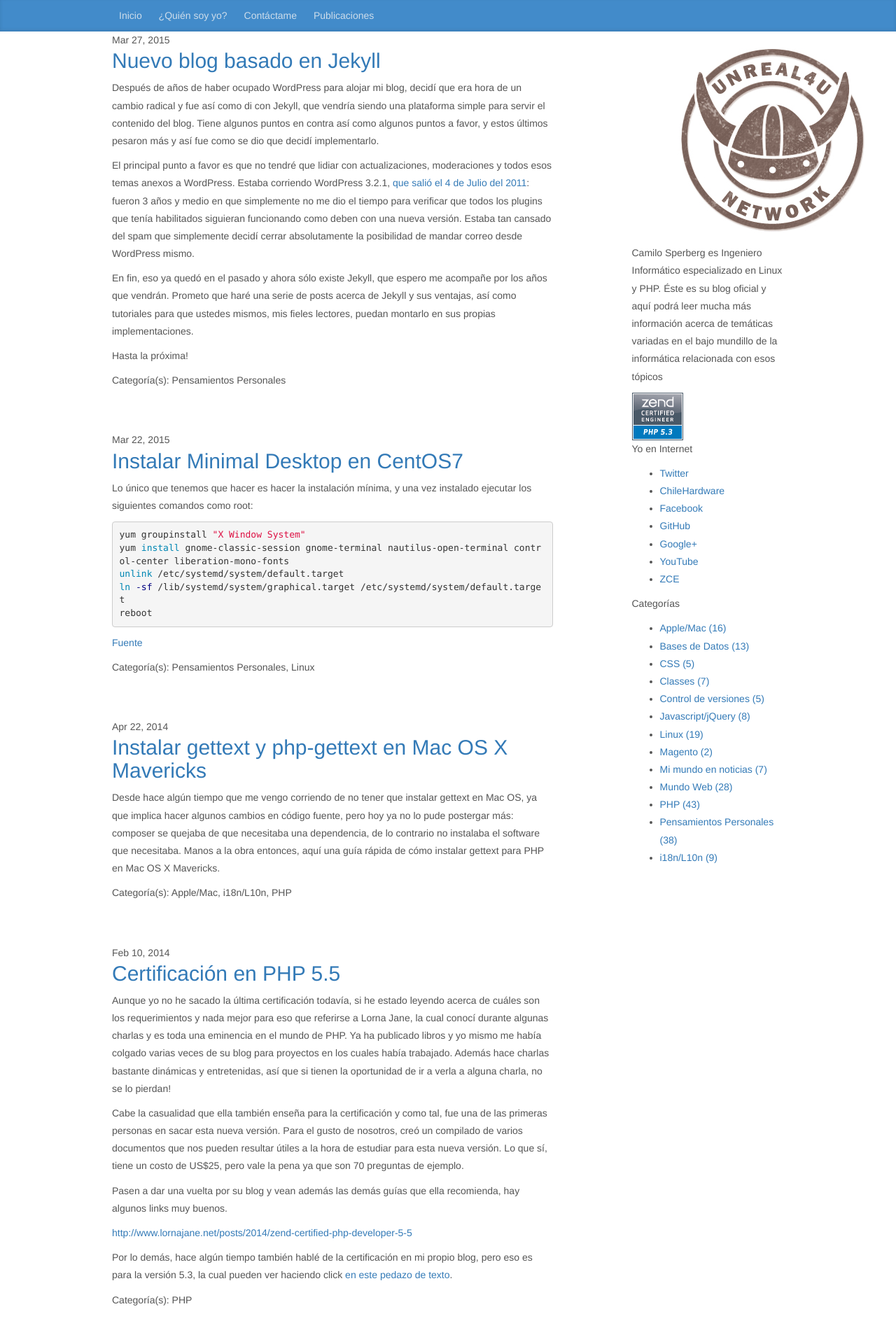
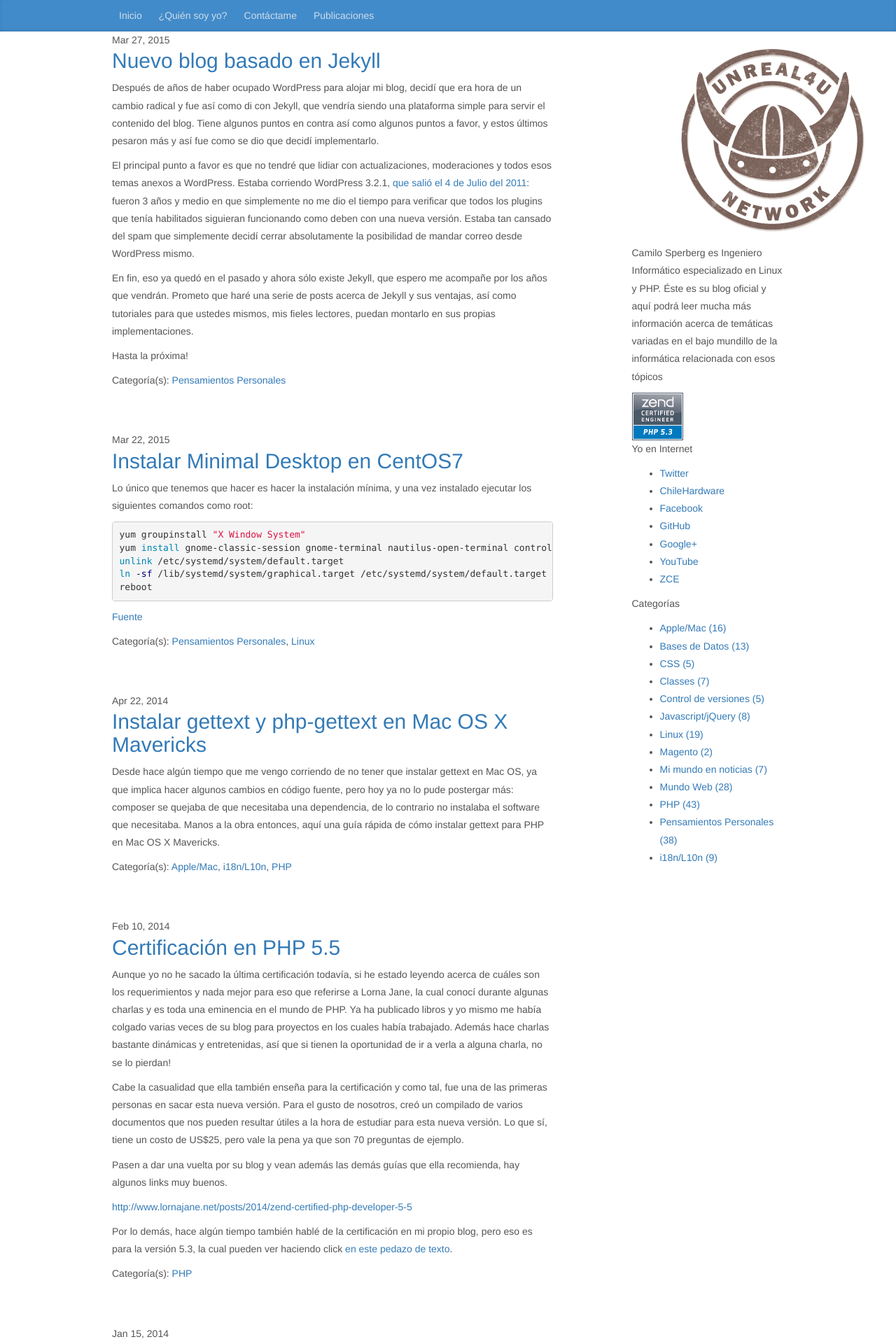
Before and after one commit to unreal4u/blog, a Jekyll site: the page built from index.html, in a window 1280 px wide. Shown: the top 1920 px of the page at 70% size. Built offline with Jekyll 4.4.1, drawn with Linux system fonts in a browser that asks for light colours; the list of posts is cut into pages by our own code; some of the changed text lies outside the part shown.

Commit message:
Added overwrite for code overview

```diff
--- a/css/overwrites.css
+++ b/css/overwrites.css
@@ -10,3 +10,11 @@ body {
 .post-content h3 {
     font-size:18px;
 }
+
+pre {
+    overflow-x: scroll;
+}
+
+pre code {
+    white-space: pre;
+}
--- a/index.html
+++ b/index.html
@@ -15,7 +15,10 @@ layout: default
     </article>
 
     <div class="">
-        Categoría(s): {{ post.categories | join: ', ' }}
+        Categoría(s):
+        {% for category in post.categories%}
+            <a href="/category/{{ category | slugify }}">{{ category }}</a>{% if forloop.last == false %}, {% endif %}
+        {% endfor %}
     </div>
 </div>
 {% endfor %}
```
Also changed, not shown: css/main.scss (deleted, +0 -55 lines).
